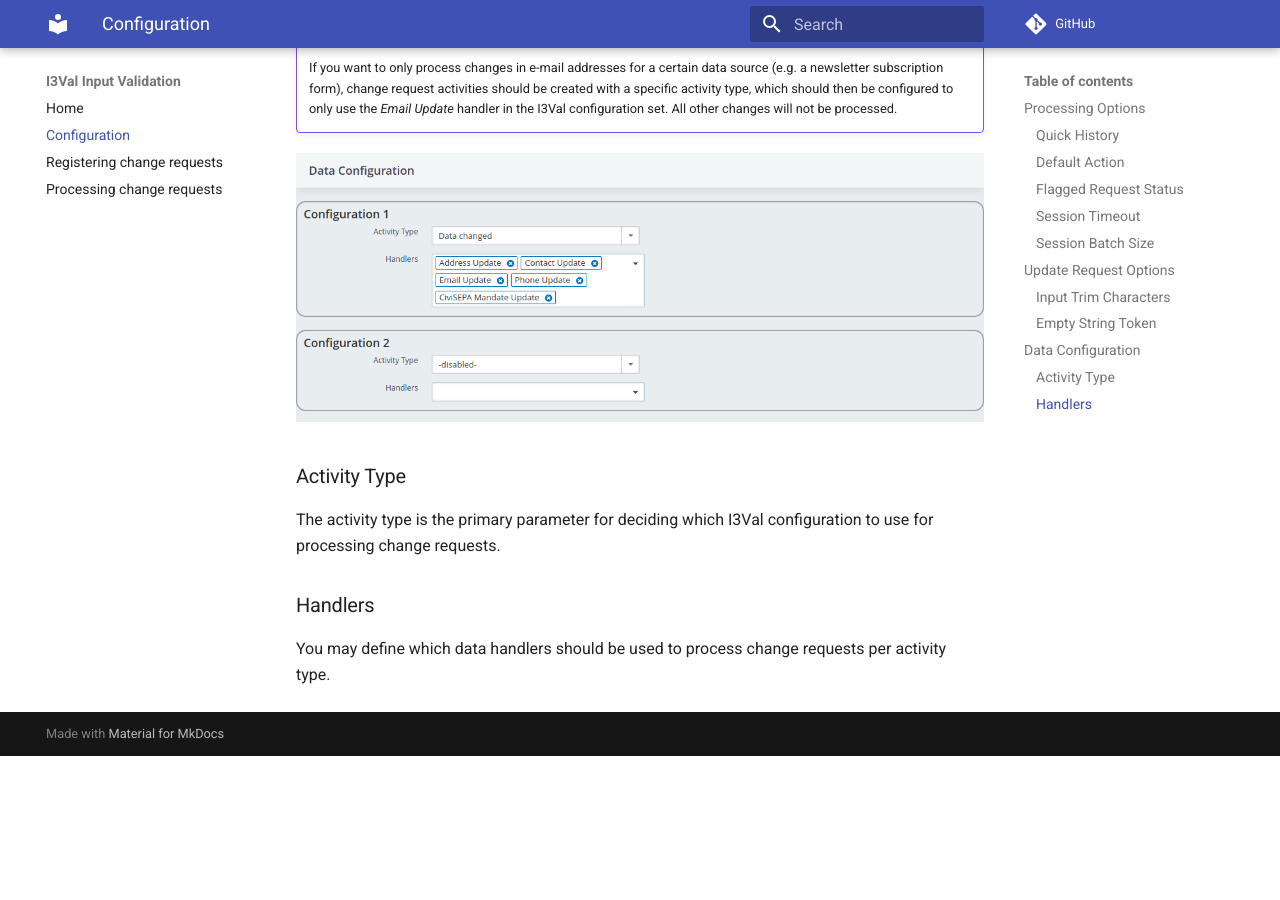
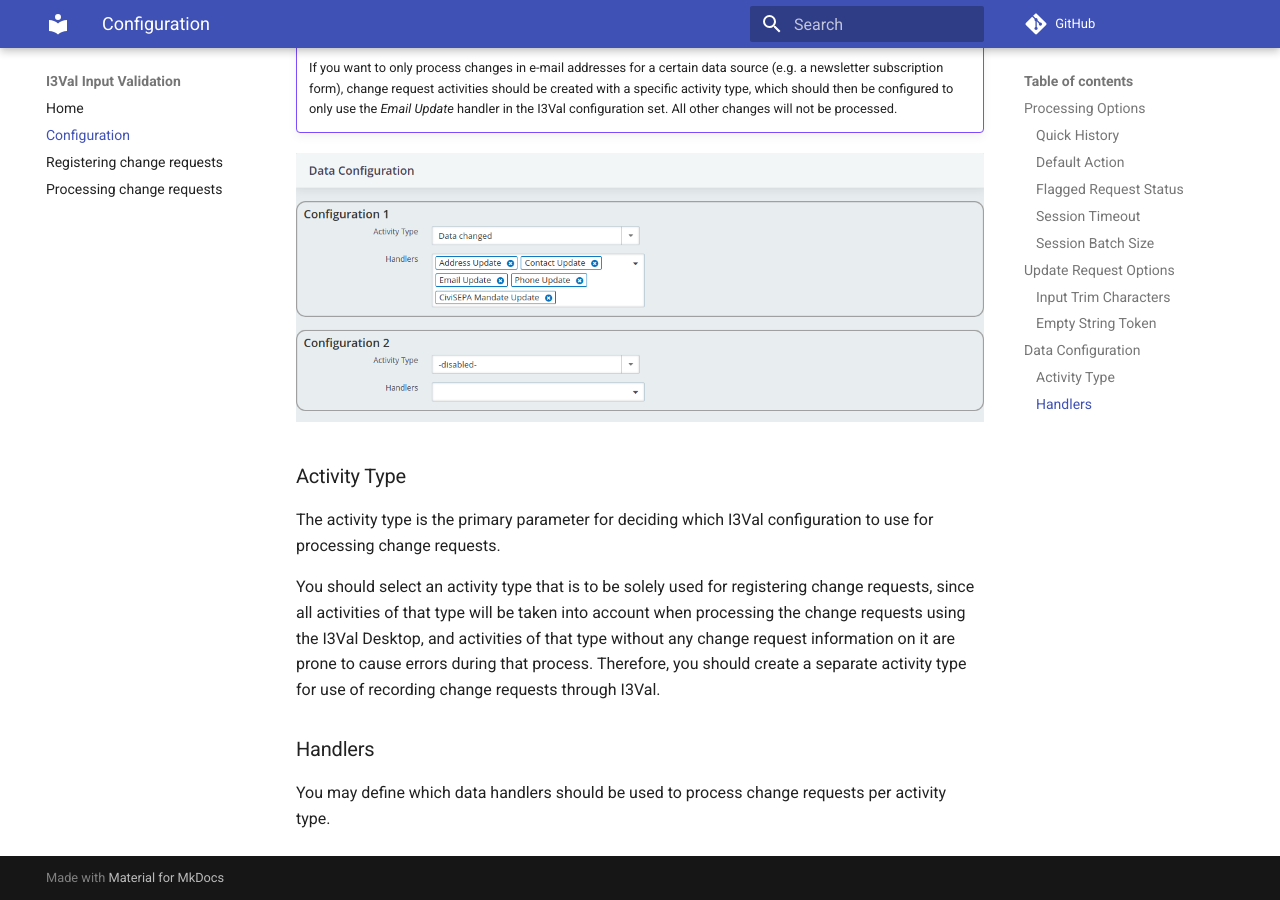
Before and after one commit to systopia/Contact-Update-Queue, an MkDocs documentation site: the page built from docs/configuration.md, in a window 1280 px wide and 900 px high, scrolled down 2203 px. Built offline with MkDocs 1.6.1 and Material for MkDocs 9.7.7, drawn with Linux system fonts in a browser that asks for light colours; comment, search, counter and statistics services are not loaded; old or Windows-style settings are respelled for this version of MkDocs; before the commit the page ends 2959 px from its top, so only the background shows below that.

Commit message:
[#11] Add documentation

```diff
--- a/docs/configuration.md
+++ b/docs/configuration.md
@@ -89,6 +89,13 @@ set is being used is defined by the selected activity type.
 The activity type is the primary parameter for deciding which I3Val
 configuration to use for processing change requests.
 
+You should select an activity type that is to be solely used for registering
+change requests, since all activities of that type will be taken into account
+when processing the change requests using the I3Val Desktop, and activities of
+that type without any change request information on it are prone to cause errors
+during that process. Therefore, you should create a separate activity type for
+use of recording change requests through I3Val.
+
 ### Handlers
 
 You may define which data handlers should be used to process change requests per
```
Also changed, not shown: docs/index.md (+2 -1 lines).
